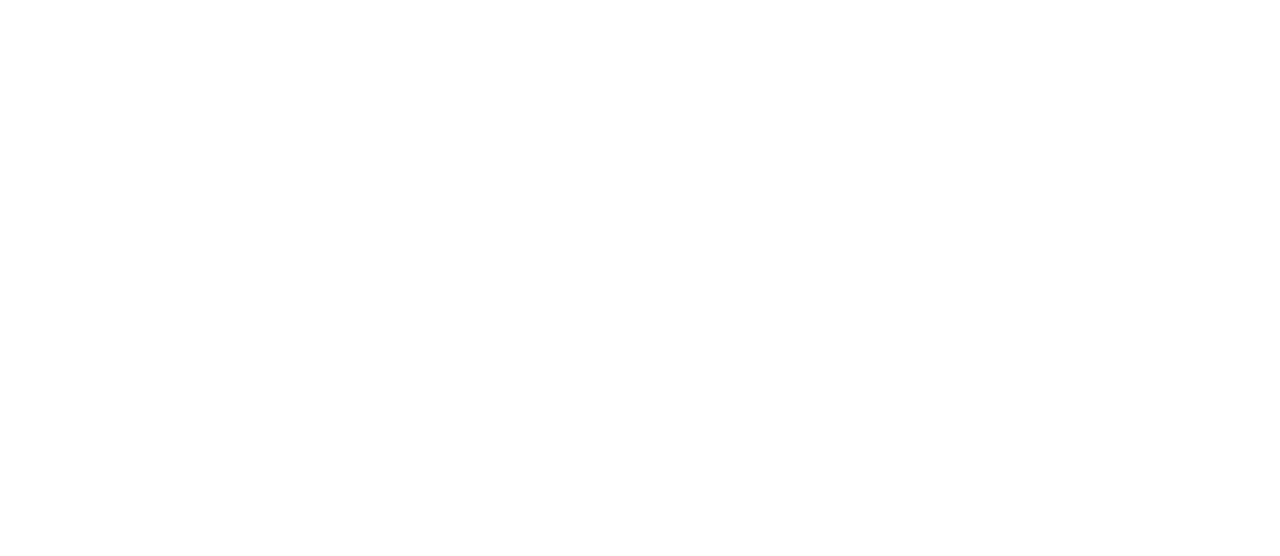
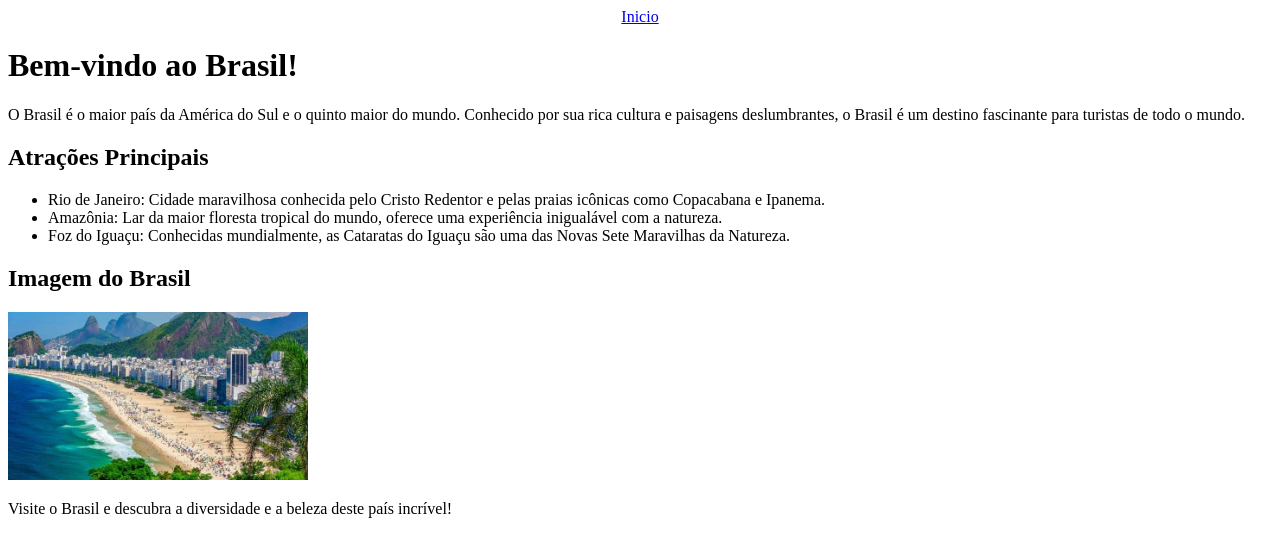
Before and after one commit to RogerioLSousa/FormMenu, a plain HTML site: page PaginasPaises/brasil.html in a window 1280 px wide. Drawn offline with Linux system fonts and the light colour scheme.

Commit message:
Update brasil.html

```diff
--- a/PaginasPaises/brasil.html
+++ b/PaginasPaises/brasil.html
@@ -1,11 +1,34 @@
 <!DOCTYPE html>
-<html lang="en">
+<html lang="pt-br">
 <head>
     <meta charset="UTF-8">
     <meta name="viewport" content="width=device-width, initial-scale=1.0">
-    <title>Document</title>
+    <title>Conheça o Brasil</title>
 </head>
 <body>
 
+    <div style="text-align: center;">
+        <a href="../MenuVertical.html">Inicio</a></li>
+    </div>
+
+
+    <h1>Bem-vindo ao Brasil!</h1>
+    <p>O Brasil é o maior país da América do Sul e o quinto maior do mundo. Conhecido por sua rica cultura e paisagens deslumbrantes, o Brasil é um destino fascinante para turistas de todo o mundo.</p>
+
+    <h2>Atrações Principais</h2>
+    <ul>
+        <li>Rio de Janeiro: Cidade maravilhosa conhecida pelo Cristo Redentor e pelas praias icônicas como Copacabana e Ipanema.</li>
+        <li>Amazônia: Lar da maior floresta tropical do mundo, oferece uma experiência inigualável com a natureza.</li>
+        <li>Foz do Iguaçu: Conhecidas mundialmente, as Cataratas do Iguaçu são uma das Novas Sete Maravilhas da Natureza.</li>
+    </ul>
+
+    <h2>Imagem do Brasil</h2>
+
+        <img src="../imagem/fotoBrasil.jpg" style="width:300px;height:auto;">
+
+
+    <footer>
+        <p>Visite o Brasil e descubra a diversidade e a beleza deste país incrível!</p>
+    </footer>
 </body>
 </html>
```
